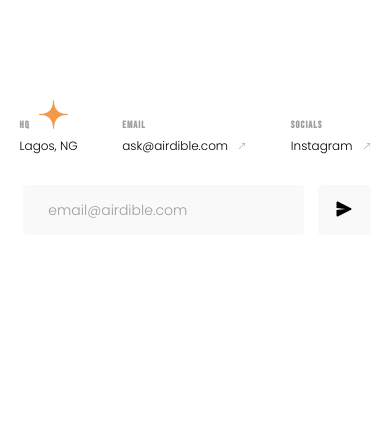
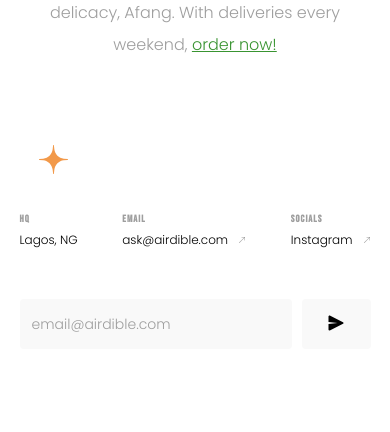
Before and after one commit to 0uhca/airdible_hold, a website: page index.html in a window 390 px wide. Shown: the part 412-844 px from the top of the page. Drawn offline with nearby package versions, Linux system fonts and the light colour scheme.

Commit message:
Committing after fixing home items spacing on small screen

```diff
--- a/sass/main.scss
+++ b/sass/main.scss
@@ -505,19 +505,19 @@ body {
 
                 .centered {
                     h1 {
-                        font-size: 4.4rem !important;
+                        font-size: 5.4rem !important;
                         width: 100% !important;
                     }
 
                     p {
                         width: 100% !important;
-                        font-size: 1.4rem;
+                        font-size: 1.6rem;
                     }
                 }
 
                 .btm-links {
                     flex-direction: column;
-                    margin-top: 12rem !important;
+                    margin-top: 15rem !important;
 
                     .links {
                         justify-content: space-between;
@@ -541,16 +541,18 @@ body {
                     .form {
                         width: 100%;
                         background-color: $color-white !important;
-                        margin-top: 3rem;
+                        margin-top: 5rem;
                         display: flex;
                         justify-content: space-between;
 
                         input[type=email] {
                             width: 80% !important;
+                            padding-left: 1.2rem;
+
                         }
 
                         button[type=submit] {
-                            width: 15%;
+                            width: 20%;
                         }
                     }
                 }
@@ -567,7 +569,7 @@ body {
     }
 
     .soft-s-2 {
-        bottom: 35% !important;
+        bottom: 25rem !important;
         left: 10% !important;
     }
 
```
Also changed, not shown: css/index.css.
